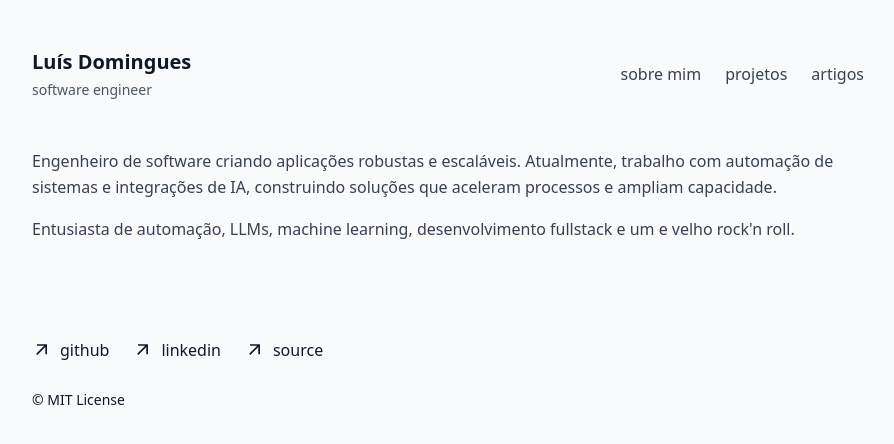
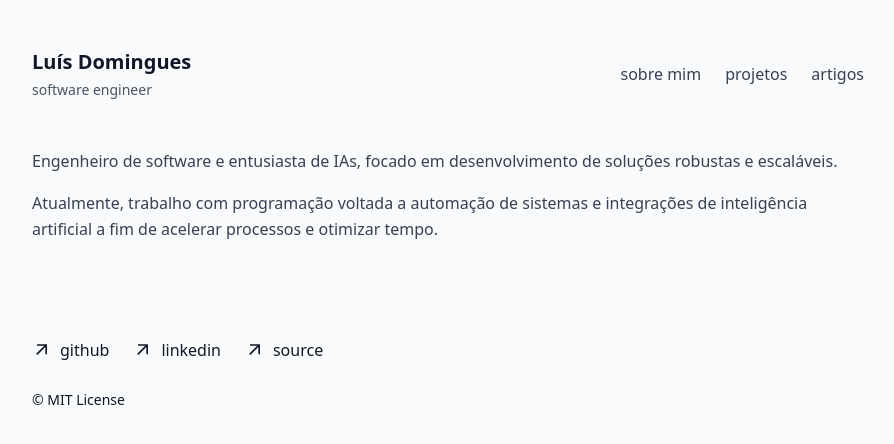
Before and after one commit to luis-domingues/portfolio, an Astro site: page / in a window 1280 px wide. Shown: the whole page, without its empty margins (192-1086 px from the left). Built offline with nearby package versions, Linux system fonts and the light colour scheme; Astro itself is replaced by a stand-in of ours.

Commit message:
feat: update welcome description

```diff
--- a/src/components/Welcome.astro
+++ b/src/components/Welcome.astro
@@ -2,10 +2,10 @@
 
 ---
 <section class="mb-12 flex flex-col gap-4">
-	<p class="text-base leading-relaxed text-gray-700">Engenheiro de software criando aplicações robustas e escaláveis. Atualmente, trabalho com automação de sistemas e integrações de IA, construindo soluções que aceleram processos e ampliam capacidade.
+	<p class="text-base leading-relaxed text-gray-700">Engenheiro de software e entusiasta de IAs, focado em desenvolvimento de soluções robustas e escaláveis.
 	</p>
 
 	<p class="text-base leading-relaxed text-gray-700">
-        Entusiasta de automação, LLMs, machine learning, desenvolvimento fullstack e um e velho rock'n roll.
+        Atualmente, trabalho com programação voltada a automação de sistemas e integrações de inteligência artificial a fim de acelerar processos e otimizar tempo.
     </p>
 </section>
```
